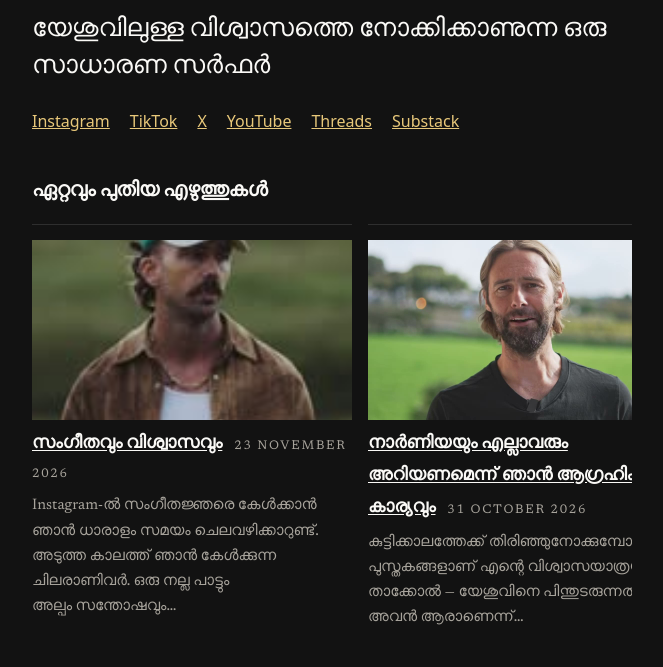
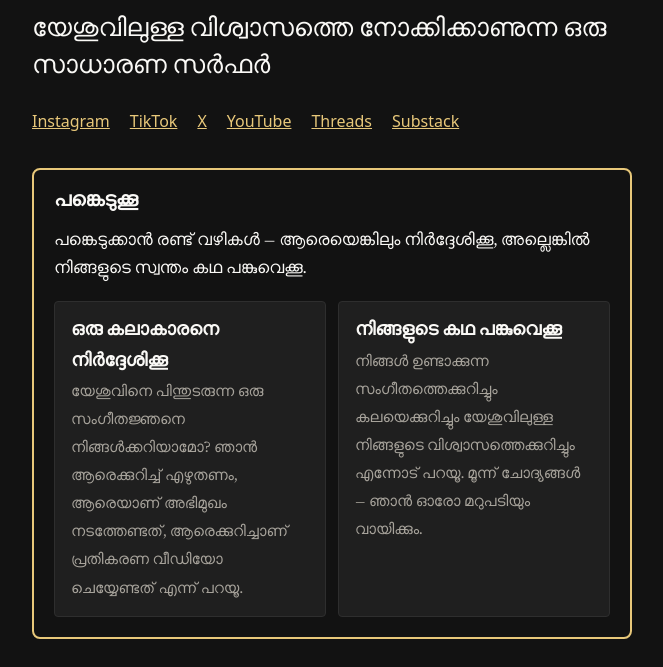
Before and after one commit to streamjonathan/jonathanmccallum-ml, an Eleventy site: page index.njk in a window 1280 px wide. Shown: the part 133-800 px from the top of the page, without its empty margins (308-971 px from the left). Built offline with nearby package versions, Linux system fonts and the light colour scheme; Eleventy itself is replaced by a stand-in of ours; files that its build step writes are made by us from their sources; files whose address does not match are found by name.

Commit message:
Get involved box (translated), linking to the main site's Suggest and Share pages
The two cards link to https://jonathanmccallum.com/suggest-an-artist/ and
https://jonathanmccallum.com/share-your-story/ — this language site has no
suggest/share pages of its own, and the Worker's session cookie is host-only
for jonathanmccallum.com (no CORS for cross-origin API calls), so sign-in and
the forms cannot run on a jonathanmccallum-<code>.pages.dev origin.
Deployment waits on the Cloudflare 20-project cap / clubhousejonathan token.

```diff
--- /dev/null
+++ b/_includes/get-involved.njk
@@ -0,0 +1,14 @@
+<section class="get-involved" aria-labelledby="get-involved-heading">
+  <h2 id="get-involved-heading">പങ്കെടുക്കൂ</h2>
+  <p>പങ്കെടുക്കാൻ രണ്ട് വഴികൾ — ആരെയെങ്കിലും നിർദ്ദേശിക്കൂ, അല്ലെങ്കിൽ നിങ്ങളുടെ സ്വന്തം കഥ പങ്കുവെക്കൂ.</p>
+  <div class="get-involved__cards">
+    <a class="get-involved__card" href="https://jonathanmccallum.com/suggest-an-artist/">
+      <strong>ഒരു കലാകാരനെ നിർദ്ദേശിക്കൂ</strong>
+      <span>യേശുവിനെ പിന്തുടരുന്ന ഒരു സംഗീതജ്ഞനെ നിങ്ങൾക്കറിയാമോ? ഞാൻ ആരെക്കുറിച്ച് എഴുതണം, ആരെയാണ് അഭിമുഖം നടത്തേണ്ടത്, ആരെക്കുറിച്ചാണ് പ്രതികരണ വീഡിയോ ചെയ്യേണ്ടത് എന്ന് പറയൂ.</span>
+    </a>
+    <a class="get-involved__card" href="https://jonathanmccallum.com/share-your-story/">
+      <strong>നിങ്ങളുടെ കഥ പങ്കുവെക്കൂ</strong>
+      <span>നിങ്ങൾ ഉണ്ടാക്കുന്ന സംഗീതത്തെക്കുറിച്ചും കലയെക്കുറിച്ചും യേശുവിലുള്ള നിങ്ങളുടെ വിശ്വാസത്തെക്കുറിച്ചും എന്നോട് പറയൂ. മൂന്ന് ചോദ്യങ്ങൾ — ഞാൻ ഓരോ മറുപടിയും വായിക്കും.</span>
+    </a>
+  </div>
+</section>
--- a/_includes/layouts/base.njk
+++ b/_includes/layouts/base.njk
@@ -121,8 +121,8 @@
 </script>
 {% endif %}
 <link rel="alternate" type="application/rss+xml" title="{{ site.title }}" href="/feed/">
-<link rel="preload" href="/css/style.css?v=12" as="style">
-<link rel="stylesheet" href="/css/style.css?v=12">
+<link rel="preload" href="/css/style.css?v=13" as="style">
+<link rel="stylesheet" href="/css/style.css?v=13">
 </head>
 <body>
 <a class="skip-link" href="#main">ഉള്ളടക്കത്തിലേക്ക് പോകുക</a>
--- a/_includes/layouts/page.njk
+++ b/_includes/layouts/page.njk
@@ -5,3 +5,6 @@ layout: layouts/base.njk
   <h1>{{ title }}</h1>
   {{ content | safe }}
 </article>
+{% if page.url != "/suggest-an-artist/" and page.url != "/share-your-story/" %}
+{% include "get-involved.njk" %}
+{% endif %}
--- a/_includes/layouts/post.njk
+++ b/_includes/layouts/post.njk
@@ -10,6 +10,7 @@ layout: layouts/base.njk
   {{ content | safe }}
   </div>
 </article>
+{% include "get-involved.njk" %}
 {% set prevPost = collections.publishedPosts | getPreviousCollectionItem(page) %}
 {% set nextPost = collections.publishedPosts | getNextCollectionItem(page) %}
 {% if prevPost or nextPost %}
--- a/css/style.css
+++ b/css/style.css
@@ -256,6 +256,32 @@ button[type="submit"] {
 /* Featured carousel: the newest articles in a slow-moving row, same
    scroll-snap pattern as the Watch row. The reader can swipe or scroll
    it by hand; the script below moves it along gently when left alone. */
+/* Get involved: the reader forms, on the main site, in a gold box so they pop out.
+   On this language site the two cards link to jonathanmccallum.com, where
+   sign-in and the forms live (the session cookie is host-only for the main
+   site, so they cannot run here). */
+.get-involved {
+  border: 2px solid var(--link);
+  border-radius: 0.5rem;
+  padding: 1rem 1.25rem 1.25rem;
+  margin: 0 0 1.5rem;
+}
+.get-involved h2 { margin-top: 0; }
+.get-involved__cards { display: flex; flex-wrap: wrap; gap: 0.75rem; margin-top: 0.75rem; }
+.get-involved__card {
+  flex: 1 1 16rem;
+  display: block;
+  padding: 0.75rem 1rem;
+  border: 1px solid var(--line);
+  border-radius: 0.25rem;
+  background: var(--code-bg);
+  color: var(--text);
+  text-decoration: none;
+}
+.get-involved__card:hover { border-color: var(--link); }
+.get-involved__card strong { display: block; font-family: "Fraunces", Georgia, "Iowan Old Style", "Times New Roman", serif; font-size: 1.15rem; margin-bottom: 0.25rem; }
+.get-involved__card span { color: var(--muted); font-size: 0.95rem; }
+
 .featured { margin-top: 1.5rem; }
 .featured-row { display: flex; gap: 1rem; overflow-x: auto; scroll-snap-type: x mandatory; list-style: none; padding: 0 0 0.5rem; margin: 1rem 0; }
 /* The arrows and dots are the navigation now, so the row's own
--- a/index.njk
+++ b/index.njk
@@ -17,6 +17,8 @@ eleventyExcludeFromCollections: true
   <a href="https://www.threads.com/@jonamccallum">Threads</a>
   <a href="https://jonamccallum.substack.com">Substack</a>
 </p>
+
+{% include "get-involved.njk" %}
 
 <section class="featured" data-fade aria-labelledby="featured-heading">
   <h2 id="featured-heading">ഏറ്റവും പുതിയ എഴുത്തുകൾ</h2>
```
